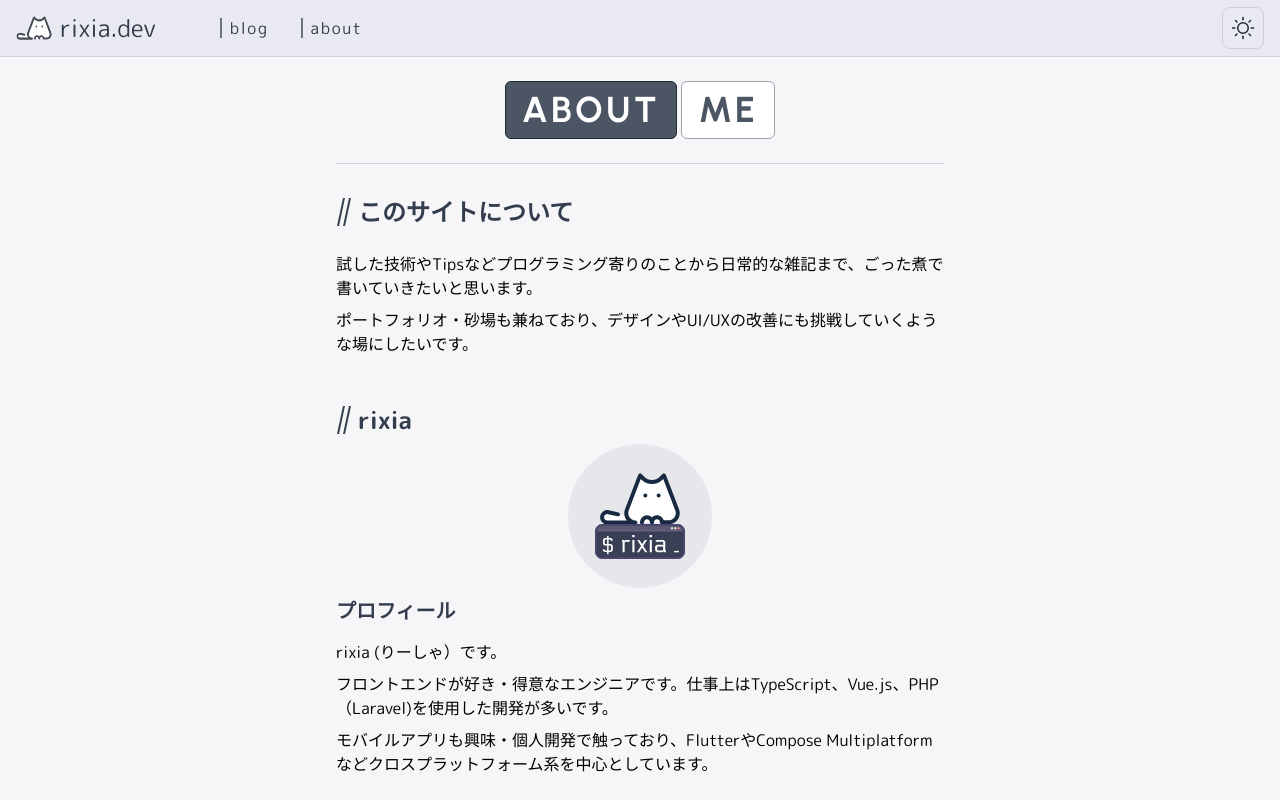
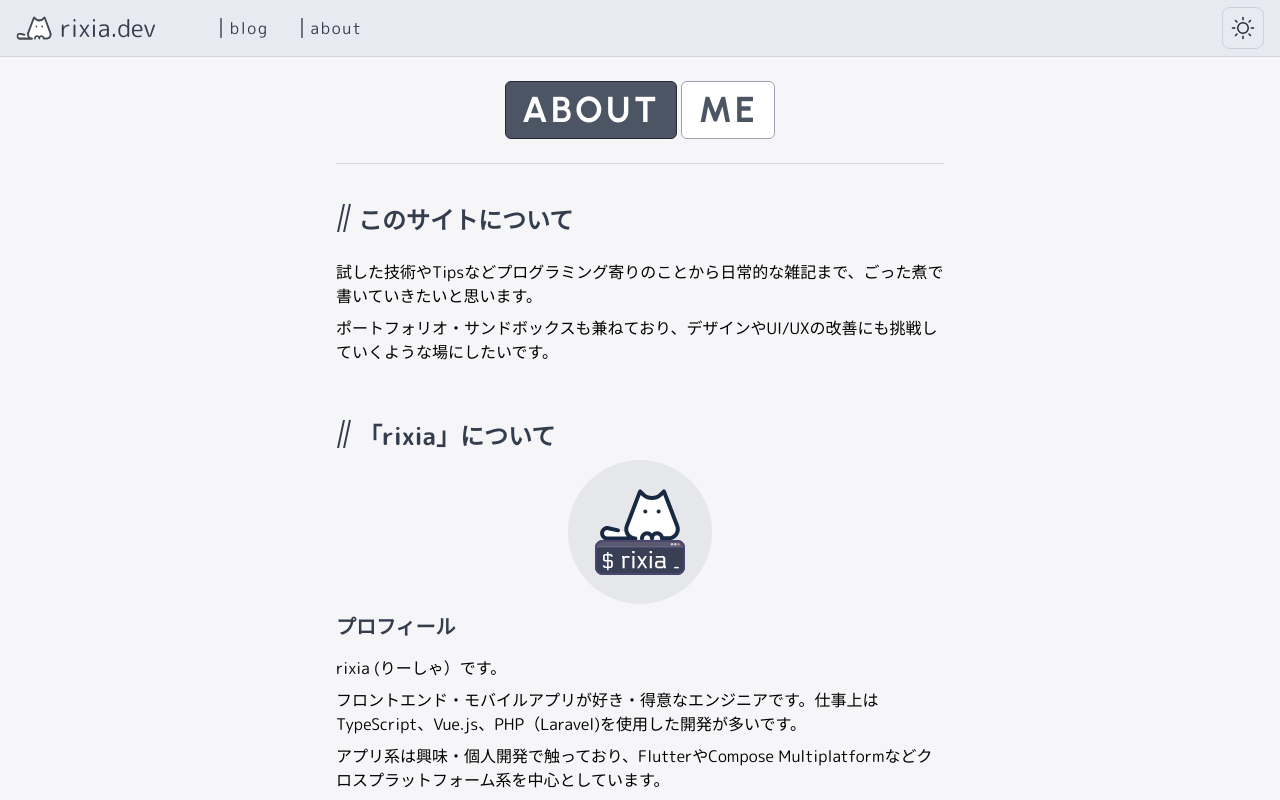
Before and after one commit to rixia-cat/homepage, a Next.js app: page /about in a window 1280 px wide. Shown: the top 800 px of the page. Built offline with nearby package versions, Linux system fonts and the light colour scheme; what tailwindcss-radix would draw is missing.

Commit message:
🎨 chore: 細部デザイン調整

```diff
--- a/src/app/about/page.tsx
+++ b/src/app/about/page.tsx
@@ -25,21 +25,21 @@ export default function About() {
                     <div className="mt-4 w-full border-b border-gray-300 dark:border-gray-600"></div>
                 </div>
 
-                <section className="mt-8">
-                    <h2 className="mb-6 flex w-full flex-row flex-nowrap items-center">
+                <section className="mt-10">
+                    <h2 className="mb-6 flex w-full flex-row flex-nowrap items-start">
                         <div className="ml-1 mr-2.5 h-7 -skew-x-12 border-x-2 border-grayishblack px-[2px] dark:border-grayishblack-dark"></div>
                         <span className="text-2xl font-bold text-grayishblack dark:text-grayishblack-dark">このサイトについて</span>
                     </h2>
                     <div className="flex flex-col gap-y-2 leading-6" >
                         <p>試した技術やTipsなどプログラミング寄りのことから日常的な雑記まで、ごった煮で書いていきたいと思います。</p>
-                        <p>ポートフォリオ・砂場も兼ねており、デザインやUI/UXの改善にも挑戦していくような場にしたいです。</p>
+                        <p>ポートフォリオ・サンドボックスも兼ねており、デザインやUI/UXの改善にも挑戦していくような場にしたいです。</p>
                     </div>
                 </section>
 
-                <section className="mt-12">
-                    <h2 className="mb-2 flex w-full flex-row flex-nowrap items-center">
+                <section className="mt-14">
+                    <h2 className="mb-2 flex w-full flex-row flex-nowrap items-start">
                         <div className="ml-1 mr-2.5 h-7 -skew-x-12 border-x-2 border-grayishblack px-[2px] dark:border-grayishblack-dark"></div>
-                        <span className="text-2xl font-bold text-grayishblack dark:text-grayishblack-dark">rixia</span>
+                        <span className="text-2xl font-bold text-grayishblack dark:text-grayishblack-dark">「rixia」について</span>
                     </h2>
 
                     <div className='mb-2 flex flex-col items-center'>
@@ -51,8 +51,8 @@ export default function About() {
                     <h3 className="mb-2 text-xl font-bold text-grayishblack dark:text-grayishblack-dark">プロフィール</h3>
                     <div className=" mt-4 flex flex-col gap-y-2 leading-6" >
                         <p>rixia (りーしゃ）です。</p>
-                        <p>フロントエンドが好き・得意なエンジニアです。仕事上はTypeScript、Vue.js、PHP（Laravel)を使用した開発が多いです。</p>
-                        <p>モバイルアプリも興味・個人開発で触っており、FlutterやCompose Multiplatformなどクロスプラットフォーム系を中心としています。</p>
+                        <p>フロントエンド・モバイルアプリが好き・得意なエンジニアです。仕事上はTypeScript、Vue.js、PHP（Laravel)を使用した開発が多いです。</p>
+                        <p>アプリ系は興味・個人開発で触っており、FlutterやCompose Multiplatformなどクロスプラットフォーム系を中心としています。</p>
                     </div>
 
                     <h3 className="mb-2 mt-6 text-xl font-bold text-grayishblack dark:text-grayishblack-dark">スキル</h3>
--- a/src/app/blog/[slug]/page.tsx
+++ b/src/app/blog/[slug]/page.tsx
@@ -1,4 +1,6 @@
 import { articleMDXComponents } from "@/app/mdx-components";
+import AllTagsCard from "@/features/article/tag/components/AllTagsCard";
+import ProfileCard from "@/features/profile/components/ProfileCard";
 import { MDXRemote, MDXRemoteProps } from "next-mdx-remote/rsc";
 import remarkGfm from "remark-gfm";
 
@@ -9,13 +11,17 @@ const options: MDXRemoteProps["options"] = {
   },
 };
 
-export default async function ArticlePage({ params }: { params: { slug: string } }) {
+export default async function ArticlePage({
+  params,
+}: {
+  params: { slug: string };
+}) {
   const leadingEmoji = "📖";
-    const dummyMarkdownText = `
+  const dummyMarkdownText =
+    `
     ## 見出し2
     ` +
-        "本文1、改行します。  "
-        +
+    "本文1、改行します。  " +
     `
     あのイーハトーヴォのすきとおった風、夏でも底に冷たさをもつ青いそら、うつくしい森で飾られたモリーオ市、郊外のぎらぎらひかる草の波。
 
@@ -57,9 +63,14 @@ export default async function ArticlePage({ params }: { params: { slug: string }
 
         `;
 
+  return (
+    <div className="mx-auto flex max-w-screen-lg grow  justify-center">
+      {/* <aside className="w-64 min-w-64 max-w-64 p-4  border-x-2 hidden lg:block">
+          <h1 className="text-2xl font-bold mb-4">Side</h1>
+      </aside> */}
 
-    return <div className="mx-auto max-w-screen-md grow p-4">
-        <div className=" mb-8 rounded-xl border-2 border-gray-300 dark:border-gray-700" >
+      <main className="mx-6 max-w-screen-md grow p-6">
+        <div className=" mb-8 rounded-xl border-2 border-gray-300 dark:border-gray-700">
           <div className="mb-6 mt-2 flex justify-center">
             <span className="text-5xl text-gray-500 dark:text-gray-400">
               {leadingEmoji}
@@ -69,6 +80,16 @@ export default async function ArticlePage({ params }: { params: { slug: string }
             記事タイトル
           </h1>
         </div>
-        <MDXRemote source={dummyMarkdownText} components={components} options={options} />
-    </div >
+        <MDXRemote
+          source={dummyMarkdownText}
+          components={components}
+          options={options}
+        />
+      </main>
+      <aside className=" mt-40  hidden w-64 min-w-64 max-w-64 flex-col gap-y-4 px-2 py-6 lg:flex">
+        <AllTagsCard />
+        <ProfileCard />
+      </aside>
+    </div>
+  );
 }
--- a/src/app/blog/page.tsx
+++ b/src/app/blog/page.tsx
@@ -5,10 +5,11 @@ import { dummyArticles } from "@/features/article/dummy-data/articleDummyData";
 
 export default function ArticlePage() {
   return (
-        <div className="mx-auto flex max-w-screen-lg  grow">
+    <div className="mx-auto flex max-w-screen-lg grow  justify-center">
       {/* <aside className="w-64 min-w-64 max-w-64 p-4  border-x-2 hidden lg:block">
                 <h1 className="text-2xl font-bold mb-4">Side</h1>
             </aside> */}
+
       <main className="max-w-screen-md grow p-6">
         <h1 className="h-14 text-2xl font-bold">Articles</h1>
         <ArticleListView articles={dummyArticles} />
@@ -18,5 +19,5 @@ export default function ArticlePage() {
         <ProfileCard />
       </aside>
     </div>
-    )
+  );
 }
--- a/src/app/page.tsx
+++ b/src/app/page.tsx
@@ -10,35 +10,55 @@ const leadingSuffixText = ".";
 export default function Home() {
   return (
     <div className="mx-auto flex max-w-screen-lg grow justify-center">
-
       <main className="max-w-screen-md grow overflow-hidden p-4">
-        <h1 className="mt-2" >
-          <span className="text-5xl text-gray-500 dark:text-gray-400">{leadingPrefixText}</span>
-          <span className="text-5xl text-grayishblack dark:text-grayishblack-dark">{leadingNameText}</span>
-          <span className="text-5xl text-gray-500 dark:text-gray-400">{leadingSuffixText}</span>
+        <h1 className="mt-2">
+          <span className="text-5xl text-gray-500 dark:text-gray-400">
+            {leadingPrefixText}
+          </span>
+          <span className="text-5xl text-grayishblack dark:text-grayishblack-dark">
+            {leadingNameText}
+          </span>
+          <span className="text-5xl text-gray-500 dark:text-gray-400">
+            {leadingSuffixText}
+          </span>
         </h1>
 
         <section className="mt-6">
           <NeofetchLikeProfile />
 
           <div className="mt-3 flex flex-row justify-start pr-0.5">
-            <a href="/about" className="flex  rounded-lg border border-gray-600 px-3 py-1.5 text-base font-medium text-grayishblack dark:border-gray-500 dark:text-grayishblack-dark" >
-              <span className="mr-3"><CaretCircleDoubleRight size="1.5rem" /></span>
-              <span>See more about me</span>
+            <a
+              href="/about"
+              className="flex  rounded-lg border border-gray-600 px-3 py-1.5 text-base font-medium text-grayishblack dark:border-gray-500 dark:text-grayishblack-dark"
+            >
+              <span className="mr-3">
+                <CaretCircleDoubleRight size="1.5rem" />
+              </span>
+              <span>もっと詳しく見る</span>
             </a>
           </div>
         </section>
 
         <section className="mt-10">
-          <h2 className="flex items-center justify-between " >
+          <h2 className="flex items-center justify-between ">
             <div className="flex flex-nowrap items-center">
-              <Book size="2.75rem" className="mr-2 text-grayishblack dark:text-grayishblack-dark" />
-              <span className="text-3xl  text-grayishblack dark:text-grayishblack-dark">Blog</span>
+              <Book
+                size="2.75rem"
+                className="mr-2 text-grayishblack dark:text-grayishblack-dark"
+              />
+              <span className="text-3xl  text-grayishblack dark:text-grayishblack-dark">
+                Blog
+              </span>
             </div>
 
-            <a href="/blog" className="flex  rounded-lg border border-gray-600 px-2 py-1.5  text-base font-medium text-grayishblack dark:border-gray-500 dark:text-grayishblack-dark" >
-              <span className="sm:mr-3"><CaretCircleDoubleRight size="1.5rem" /></span>
-              <span className="">See more</span>
+            <a
+              href="/blog"
+              className="flex  rounded-lg border border-gray-600 px-2 py-1.5  text-base font-medium text-grayishblack dark:border-gray-500 dark:text-grayishblack-dark"
+            >
+              <span className="sm:mr-3">
+                <CaretCircleDoubleRight size="1.5rem" />
+              </span>
+              <span className="">記事一覧へ</span>
             </a>
           </h2>
 
@@ -46,9 +66,7 @@ export default function Home() {
             <RecentArticleSingleLineListView />
           </div>
         </section>
-
-      </main >
-
-    </div >
+      </main>
+    </div>
   );
 }
--- a/src/features/article/list/components/parts/ArticleListView.tsx
+++ b/src/features/article/list/components/parts/ArticleListView.tsx
@@ -3,10 +3,9 @@ import ArticleCard from "@/features/article/list/components/parts/ArticleCard";
 
 type Props = {
   articles: Article[];
-}
+};
 
 export default function ArticleListView(props: Props) {
-
   return (
     <div className="mx-auto  w-full">
       <div className=" mx-auto">
@@ -18,5 +17,4 @@ export default function ArticleListView(props: Props) {
       </div>
     </div>
   );
-
 }
--- a/src/features/profile/consts/profile.ts
+++ b/src/features/profile/consts/profile.ts
@@ -44,7 +44,7 @@ export const logoAsciiArt = [
 export const name = "rixia";
 export const domain = "rixia.dev";
 
-export const leadingJobDescription = "Web・アプリ中心のエンジニア";
+export const leadingJobDescription = "フロントエンド、アプリが好き・得意なエンジニア";
 export const likesDescription = "PC,スマホ,ガジェット,車";
 
 type ProfileLink = {
```
Lines whose indentation alone changed are shown as unchanged.
